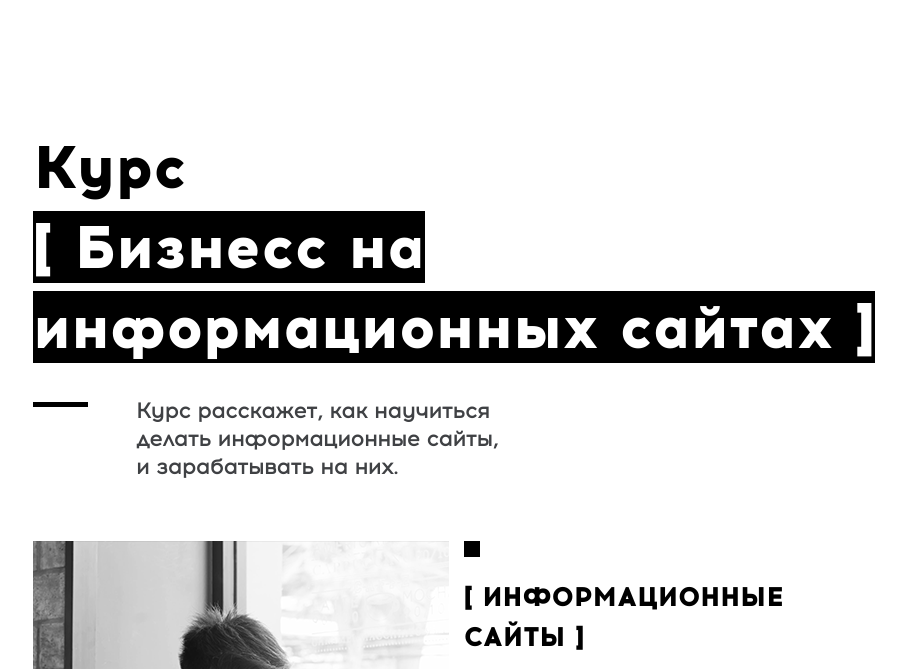
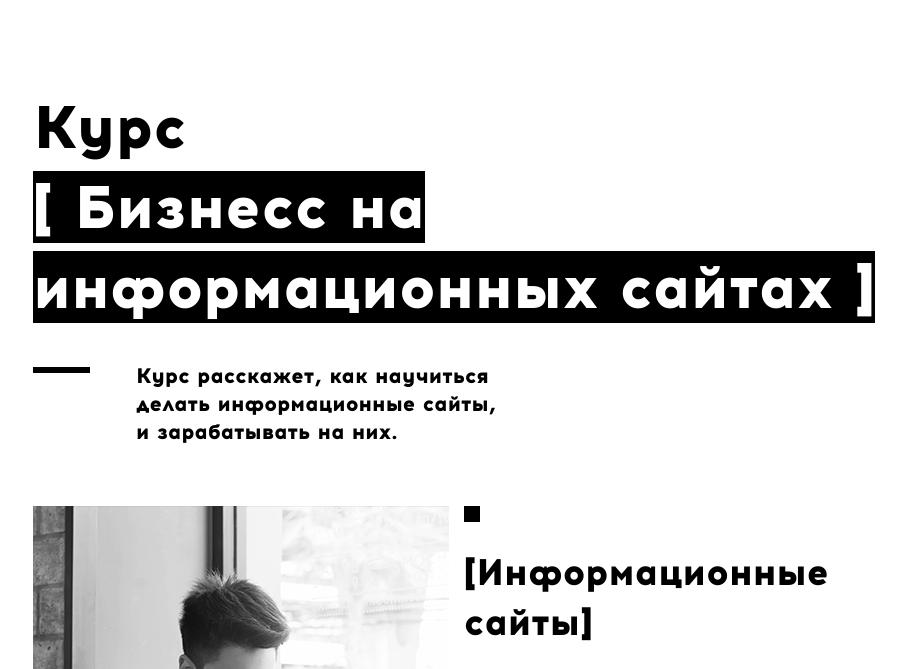
Before and after one commit to VadymYakovets/HolidayProject, a website: page src/index.html in a window 1280 px wide. Shown: the part 90-759 px from the top of the page, without its empty margins (184-1094 px from the left). Drawn offline with nearby package versions, Linux system fonts and the light colour scheme; files that its build step writes are made by us from their sources; files whose address does not match are found by name.

Commit message:
small corr

```diff
--- a/src/html/section-one.html
+++ b/src/html/section-one.html
@@ -14,7 +14,7 @@
             </picture>
 
             <div class="one__article__text">
-                <h3 class="one__article__text__tittle"> &#91 Информационные сайты &#93</h3>
+                <h3 class="one__article__text__tittle"> &#91Информационные сайты&#93</h3>
                 <p class="one__article__text__content">Это сайты, которые отвечают на вопросы людей. Например, сайт про рыбалку, про строительство дома, про приложения для мобильных телефонов. Особенность таких сайтов — на них не продаются никакие товары, а деньги зарабатываются контекстной рекламой. При правильном подходе это хороший полупассивный способ заработка денег.</p>
                 <p class="one__article__text__content" >Можно начать с одного сайта, и заниматься этим как хобби, получая дополнительный доход. А можно сделать много сайтов, и сделать это основным источником дохода.</p>
             </div>
--- a/src/scss/header.scss
+++ b/src/scss/header.scss
@@ -4,7 +4,6 @@
     flex-wrap: wrap;
     justify-content: center;
     padding: rem(20) rem(15);
-    // border: 1px solid green;
 
     &__logo__img {
         width: rem(128);
@@ -15,54 +14,28 @@
 
 .header__contact-wrapper {
     min-width: 228px;
-    // border: 2px solid red;
 }
 
 .contact-wrapper__contact {
-        // background-color: #aaa;
+
         display: flex;
         align-items: center;
         font-size: $textHeaderMobile;
         justify-content: space-between;
         line-height: 14.58px;
     }
-
+.contact__email{
+    margin-right: rem(20);
+}
 .contact__email::before{
         content: url(../img/letter-icon.png);
         margin-right: rem(5);
-        // font-size: 50px;
-    }
+     }
 
 .contact__p-number::before{
         content: url(../img/phone-icon.png);
         margin-right: rem(5);
     }
-
-
-    // &__contact {
-
-    //         &__email {
-    //         margin-right: rem(20);
-    //         color: #fff;
-
-    //         &::before{
-    //             content: url(../img/letter-icon.png);
-    //             margin-right: rem(5);
-    //             font-size: 50px;
-    //         }
-
-    //         &__p-nomber {
-    //             border: 1px solid green;
-
-    //             &::before{
-    //                 content: url(../img/phone-icon.png);
-    //                 margin-right: rem(5);
-    //             }
-    //         }
-    //     }
-    // }
-
-
 
     @media (min-width: 380px), (min-width: 768px) {
 
@@ -78,9 +51,5 @@
             margin-bottom: 0;
         }
 
-        // .header__contact{
-        //     display: flex;
-        //     flex-wrap: wrap;
-        //     justify-content: space-between;
-        // }
+
     }
--- a/src/scss/section-one.scss
+++ b/src/scss/section-one.scss
@@ -21,7 +21,8 @@
         text-transform: none;
         font-weight: 400;
         font-size: rem(30);
-        margin-bottom: rem(30);
+        margin-top: 0;
+        margin-bottom: rem(15);
         line-height: 40px;
         &--black{
             background-color: black;
@@ -29,13 +30,11 @@
         }
     }
     &__main__description{
-        width: 60%;
+        width: 70%;
          &--before{
-            @include text;
-            // width: 50%;
+            font-family: "Acrom-extrabold";
             display: block;
-            font-size: $mainTitleMobile;
-            font-weight: 700;
+            font-size: rem(10);
             position:relative;
             padding-left: rem(30);
             &::before{
@@ -51,8 +50,7 @@
     }
     &__article{
         position: relative;
-        // @extend %flex;
-        margin-top:rem(60);
+         margin-top:rem(30);
         &__img{
            display: block;
            max-width: 100%;
@@ -64,25 +62,27 @@
             margin:auto;
             margin-top:rem(16);
             &__tittle{
-                @include title;
-                font-size:$mainTitleMobile ;
+
+                font-family: "Acrom-extrabold", sans-serif;
+                color: #000;
                font-weight: 400;
-               line-height: 2.5rem;
+
+            margin-bottom: rem(10);
 
                 &::before{
                     @extend %before;
                     margin-bottom:20px;
-                    height: 16px;
-                    width: 16px;
+                    height: 8px;
+                    width: 8px;
                 }
             }
             &__content{
-            // @include s-bracket;
+
             font-family: "Acrom-medium", sans-serif;
                 color: #000000;
                  font-size:$textSizeMobile;
                  line-height: rem(13);
-                 margin-bottom: rem(16);
+                 margin-bottom: rem(12);
 
                  &:last-child{
                     margin-bottom: 0;
@@ -120,6 +120,7 @@
         display: flex;
         flex-wrap: wrap;
         justify-content: space-between;
+        margin-top:rem(60);
     }
     .one__article__img{
         display: block;
@@ -136,21 +137,31 @@
     .one__main__tittle{
         font-size: rem(45);
         line-height: 60px;
+        margin-bottom: rem(35);
+
     }
     .one__main__description--before{
-        font-size: $mainTitleSmart;
+        font-family: "Acrom-extrabold";
+            display: block;
+          font-size: rem(18);
         padding-left: rem(103);
     }
     .one__article__text__tittle{
-        font-size: $mainTitleSmart;
+        font-size: rem(30);
+        line-height: 2.5rem;
+
+    }
+    .one__article__text__tittle::before{
+        height: 16px;
+        width: 16px;
     }
     .one__article__text__content{
         font-size:$textSizeSmart;
         line-height: 1.5625rem;
     }
     .one__main__description--before::before{
-        height: rem(5);
-        width: rem(55);
+        height: rem(6);
+        width: rem(57);
     }
     .gray-vetical-text-one {
         position: absolute;
@@ -181,13 +192,21 @@
     }
     .one__main__description--before{
         font-size: rem(21);
+         font-weight: 700;
+    }
+    .one__article__text__tittle::before{
+        margin-bottom: rem(25);
     }
     .one__article__text__tittle{
-        font-size: rem(27);
+        font-size: rem(37);
+        font-weight: 400;
+         line-height: rem(50);
         margin-bottom: rem(25);
     }
     .one__article__text__content{
-        font-size: rem(16);
+        font-weight: 500;
+        line-height: 25px;
+        font-size: rem(15);
         margin-bottom: rem(32);
     }
     .gray-vetical-text-one {
```
Also changed, not shown: build/css/styles.css, build/css/styles.min.css, build/index.html.
